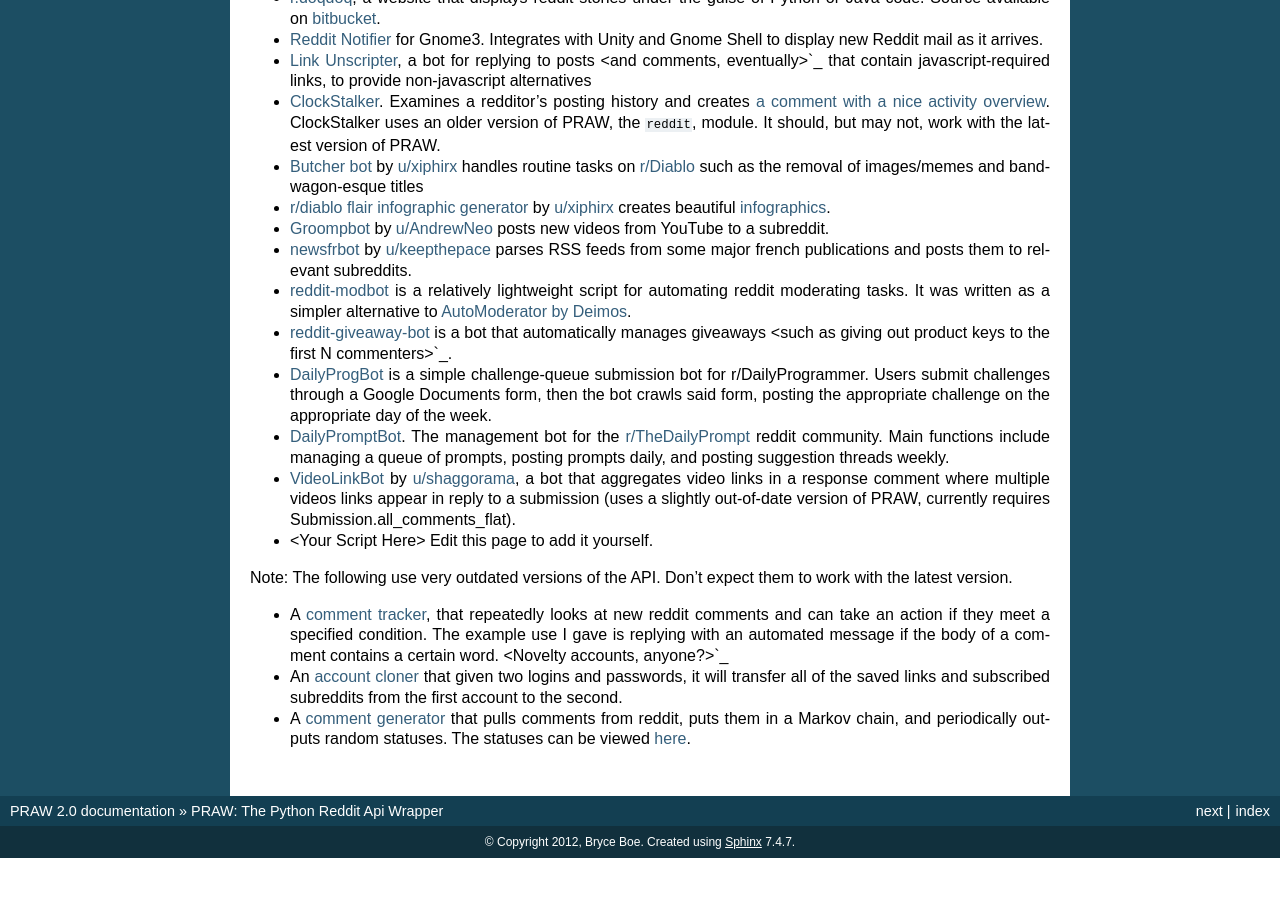
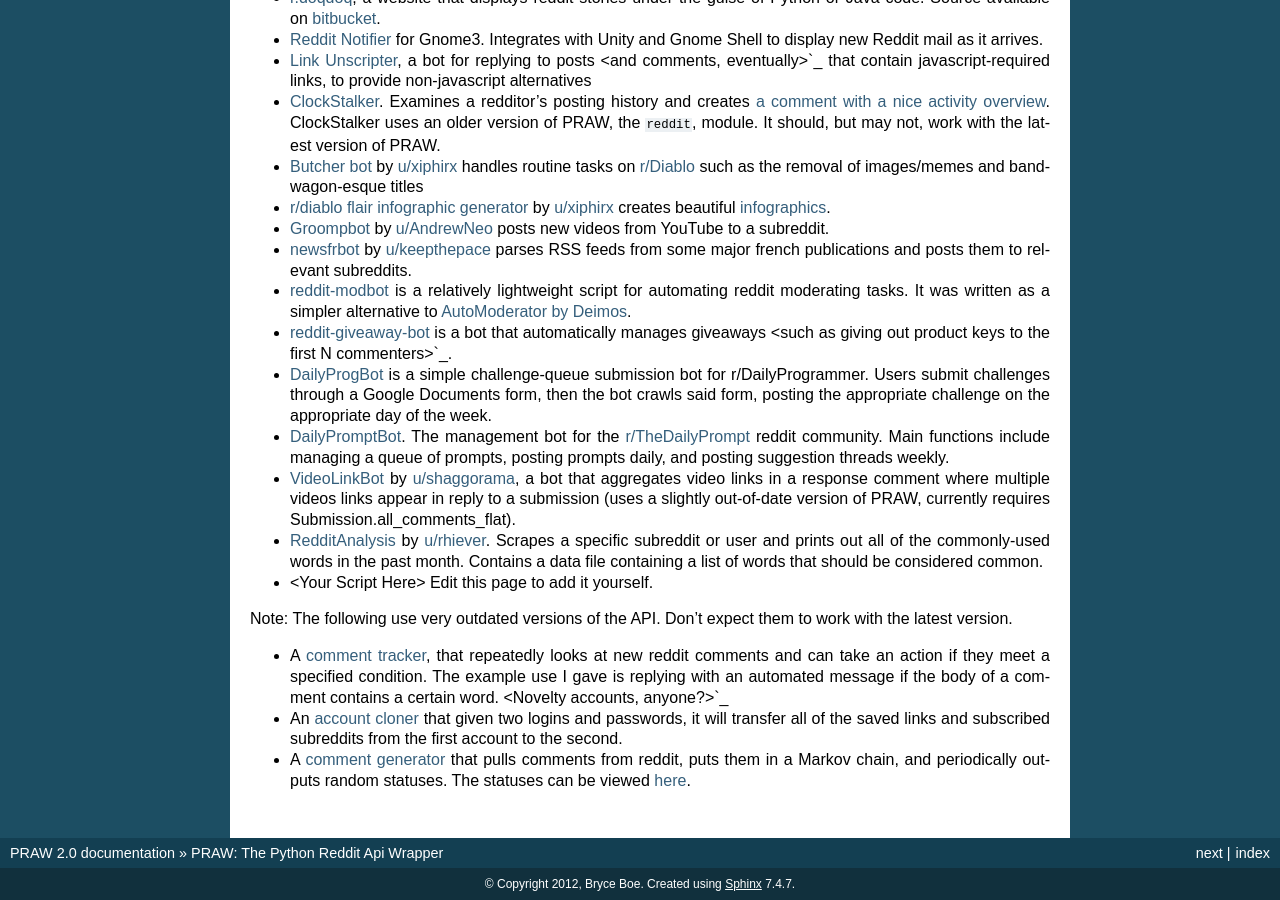
Before and after one commit to praw-dev/praw, a Sphinx documentation site: the page built from docs/index.rst, in a window 1280 px wide and 900 px high, scrolled down 4257 px. Built offline with Sphinx 7.4.7, drawn with Linux system fonts in a browser that asks for light colours; before the commit the page ends 5115 px from its top, so only the background shows below that.

Commit message:
Reddit-Analysis to Example Applications/Scripts
Added the reddit-analysis script to the list of example scripts witha  brief description and link to the author's reddit account.

```diff
--- a/docs/index.rst
+++ b/docs/index.rst
@@ -249,6 +249,10 @@ Example Applications/Scripts
   video links in a response comment where multiple videos links appear in reply
   to a submission (uses a slightly out-of-date version of PRAW, currently
   requires Submission.all_comments_flat).
+* `RedditAnalysis <https://github.com/rhiever/reddit-analysis>`_ by
+  `u/rhiever <http://www.reddit.com/user/rhiever>`_. Scrapes a specific subreddit
+  or user and prints out all of the commonly-used words in the past month.
+  Contains a data file containing a list of words that should be considered common.
 * \<Your Script Here\> Edit this page to add it yourself.
 
 Note: The following use very outdated versions of the API. Don't expect them
```
